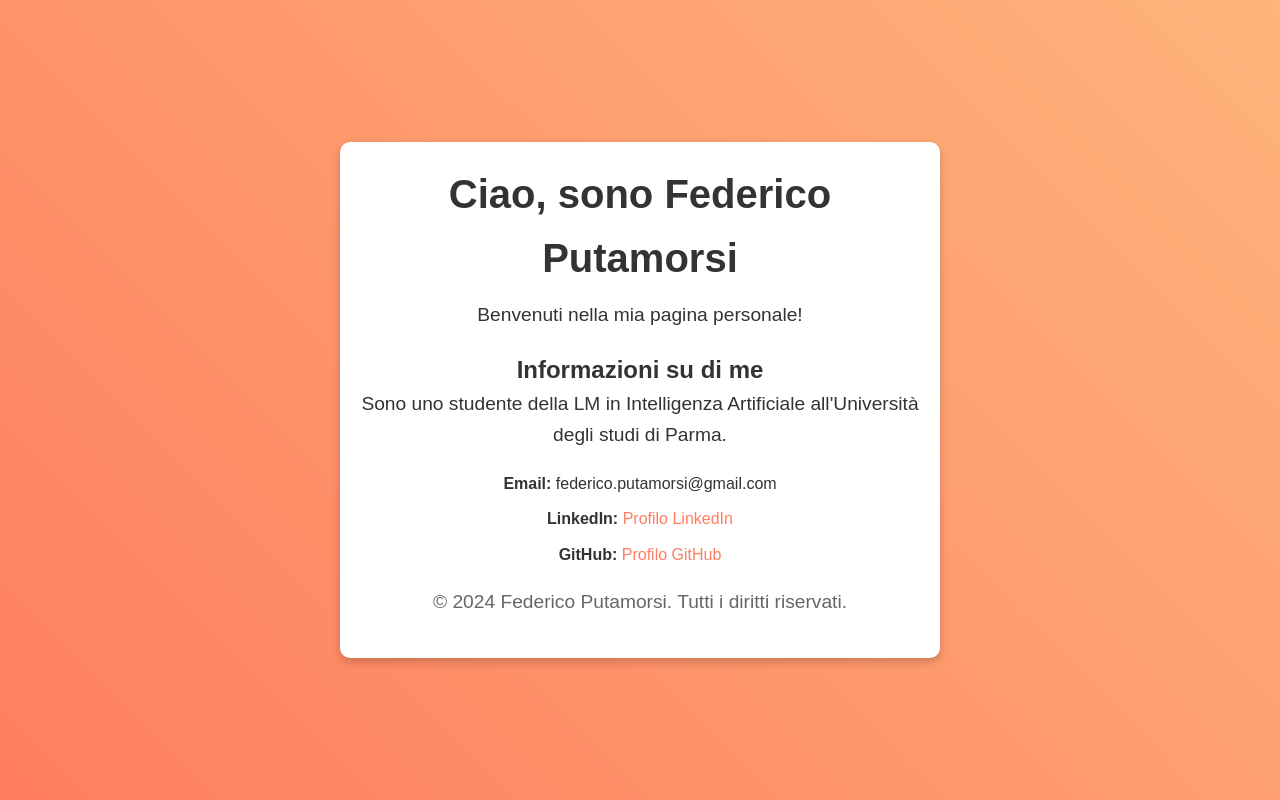
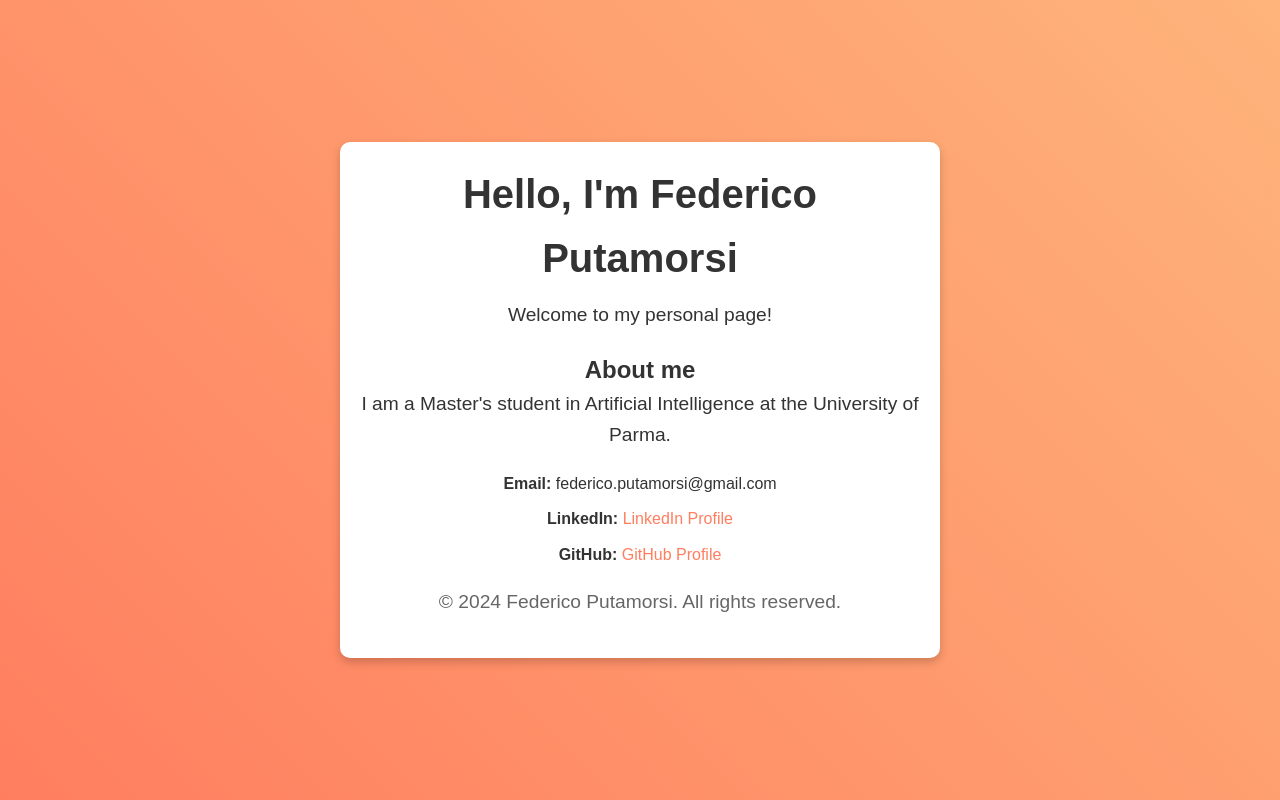
Before and after one commit to refedico/refedico.github.io, a plain HTML site: page index.html in a window 1280 px wide. Drawn offline with Linux system fonts and the light colour scheme.

Commit message:
Update index.html

```diff
--- a/index.html
+++ b/index.html
@@ -1,31 +1,31 @@
 <!DOCTYPE html>
-<html lang="it">
+<html lang="en">
 <head>
     <meta charset="UTF-8">
     <meta name="viewport" content="width=device-width, initial-scale=1.0">
-    <meta name="description" content="La pagina personale di Federico Putamorsi">
+    <meta name="description" content="The personal page of Federico Putamorsi">
     <title>Federico Putamorsi</title>
     <link rel="stylesheet" href="style.css">
 </head>
 <body>
     <div class="container">
         <header>
-            <h1>Ciao, sono Federico Putamorsi</h1>
-            <p>Benvenuti nella mia pagina personale!</p>
+            <h1>Hello, I'm Federico Putamorsi</h1>
+            <p>Welcome to my personal page!</p>
         </header>
 
         <section class="info">
-            <h2>Informazioni su di me</h2>
-            <p>Sono uno studente della LM in Intelligenza Artificiale all'Università degli studi di Parma.</p>
+            <h2>About me</h2>
+            <p>I am a Master's student in Artificial Intelligence at the University of Parma.</p>
             <ul>
                 <li><strong>Email:</strong> federico.putamorsi@gmail.com</li>
-                <li><strong>LinkedIn:</strong> <a href="https://www.linkedin.com/in/federico-putamorsi-b02434179/?originalSubdomain=it" target="_blank">Profilo LinkedIn</a></li>
-                <li><strong>GitHub:</strong> <a href="https://github.com/refedico" target="_blank">Profilo GitHub</a></li>
+                <li><strong>LinkedIn:</strong> <a href="https://www.linkedin.com/in/federico-putamorsi-b02434179/?originalSubdomain=it" target="_blank">LinkedIn Profile</a></li>
+                <li><strong>GitHub:</strong> <a href="https://github.com/refedico" target="_blank">GitHub Profile</a></li>
             </ul>
         </section>
 
         <footer>
-            <p>&copy; 2024 Federico Putamorsi. Tutti i diritti riservati.</p>
+            <p>&copy; 2024 Federico Putamorsi. All rights reserved.</p>
         </footer>
     </div>
 </body>
```
